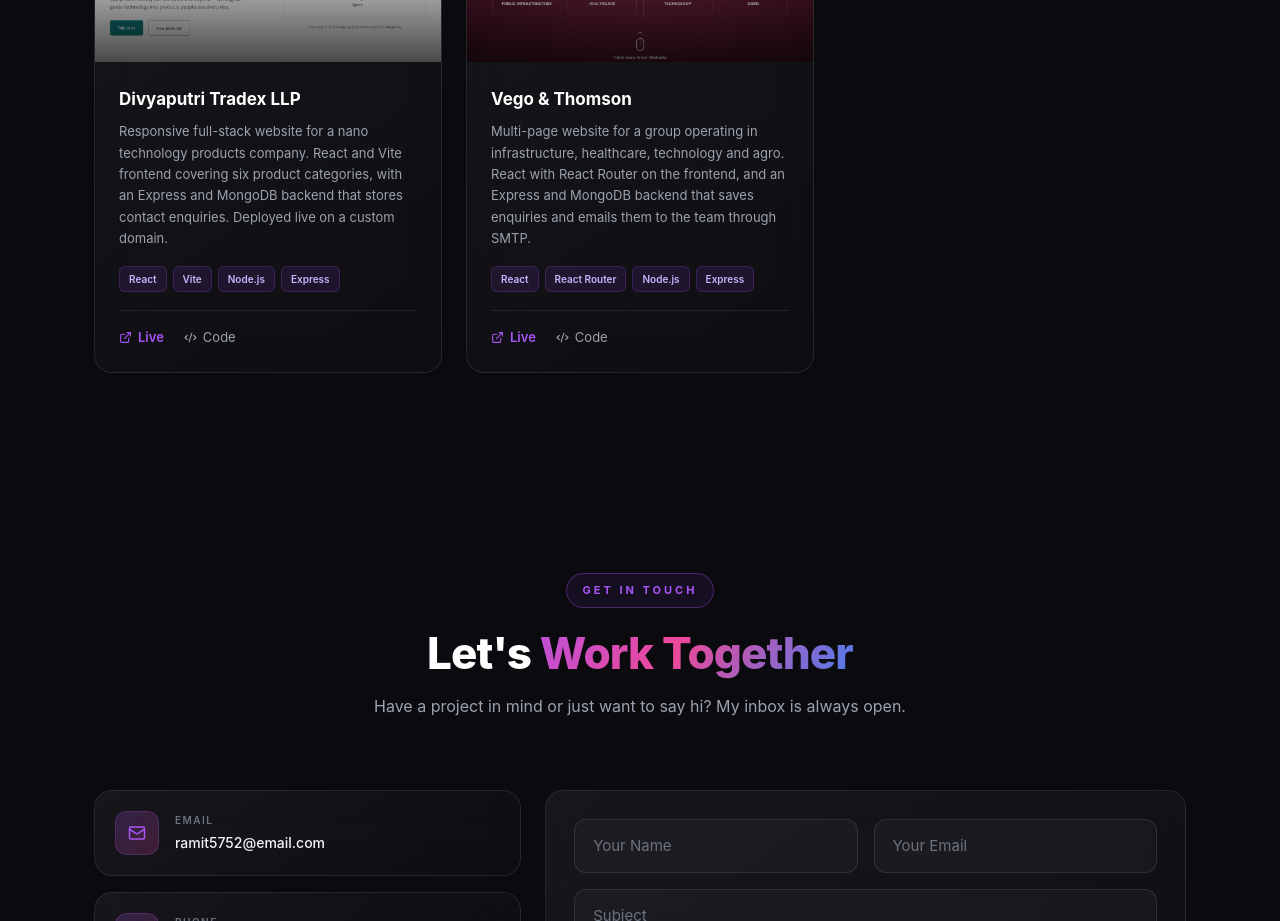
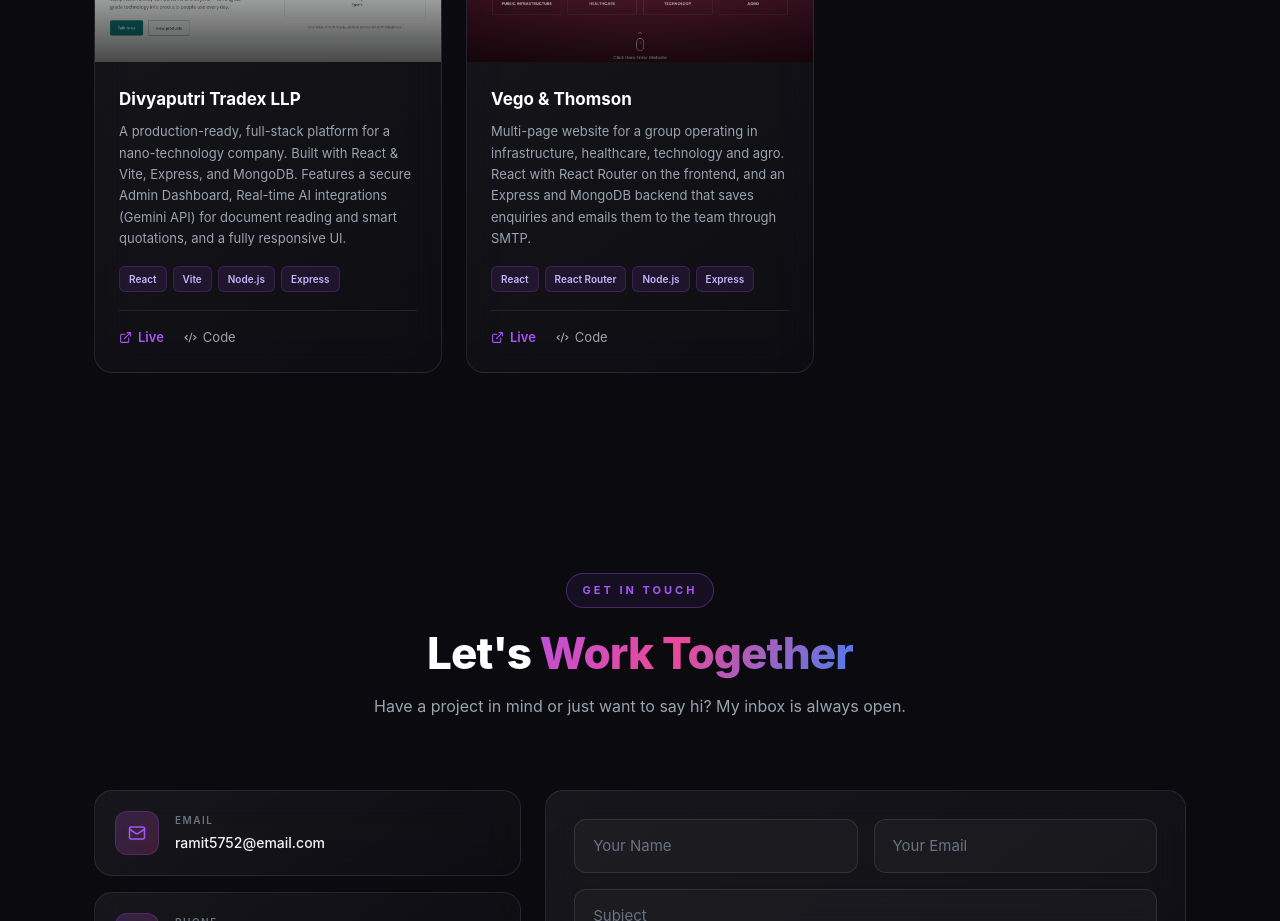
Before and after one commit to iamdeveloper17/portfolio, a React app: page / in a window 1280 px wide. Shown: the part 3780-4701 px from the top of the page. Built offline with nearby package versions, Linux system fonts and the light colour scheme; the HTML template or start-up script is replaced by a standard one.

Commit message:
Upgrade Divyaputri Tradex project details

```diff
--- a/src/data/projects.js
+++ b/src/data/projects.js
@@ -80,9 +80,9 @@
     id: 7,
     title: "Divyaputri Tradex LLP",
     description:
-      "Responsive full-stack website for a nano technology products company. React and Vite frontend covering six product categories, with an Express and MongoDB backend that stores contact enquiries. Deployed live on a custom domain.",
+      "A production-ready, full-stack platform for a nano-technology company. Built with React & Vite, Express, and MongoDB. Features a secure Admin Dashboard, Real-time AI integrations (Gemini API) for document reading and smart quotations, and a fully responsive UI.",
     image: "/images/divyaputri-tradex.png",
-    tags: ["React", "Vite", "Node.js", "Express", "MongoDB", "REST API"],
+    tags: ["React", "Vite", "Node.js", "Express", "MongoDB", "REST API", "Gemini AI", "JWT Auth"],
     liveLink: "https://divyaputritradex.com",
     githubLink: "https://github.com/iamdeveloper17/divyaputri-tradex-india",
   },
```
